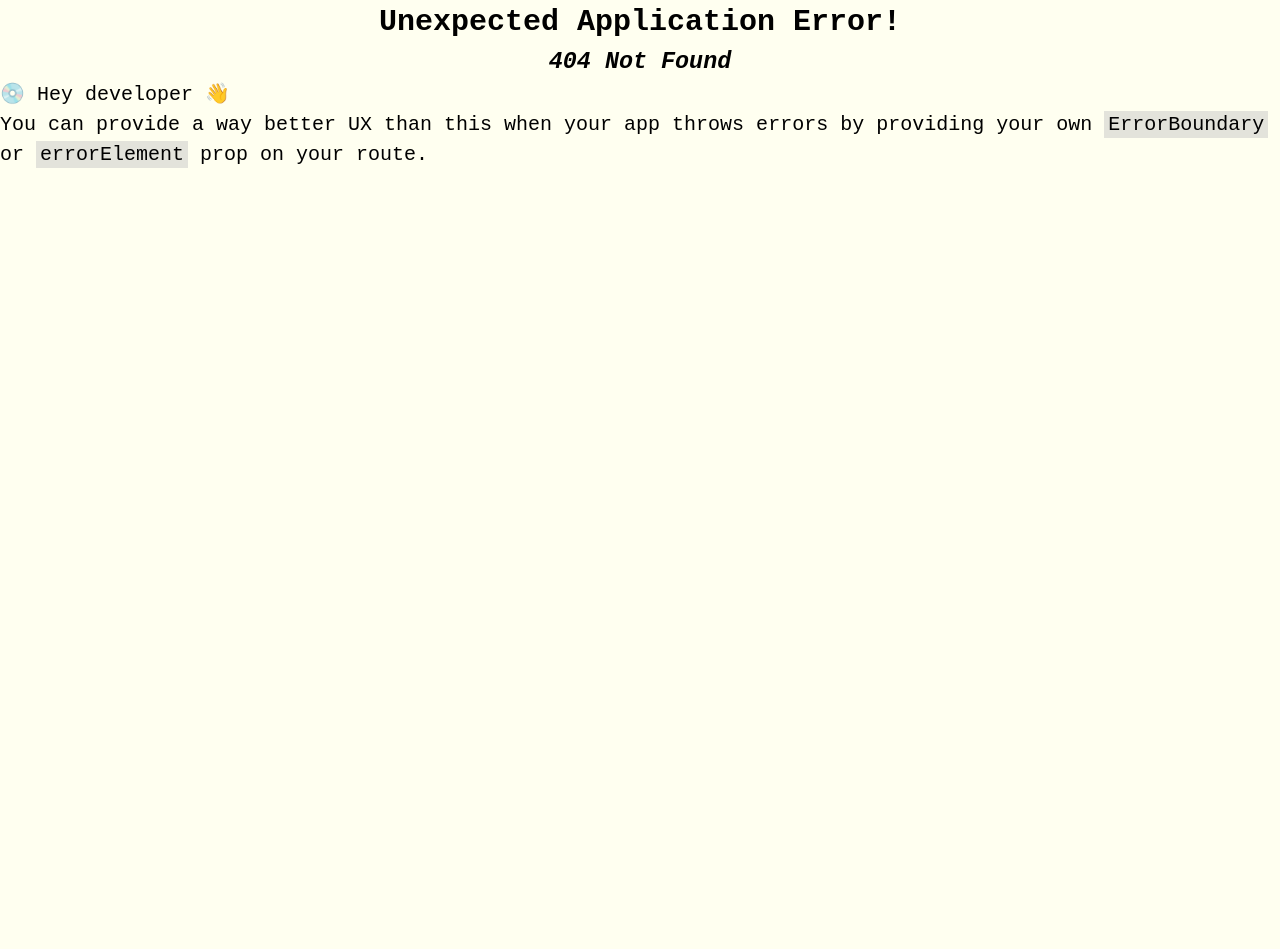
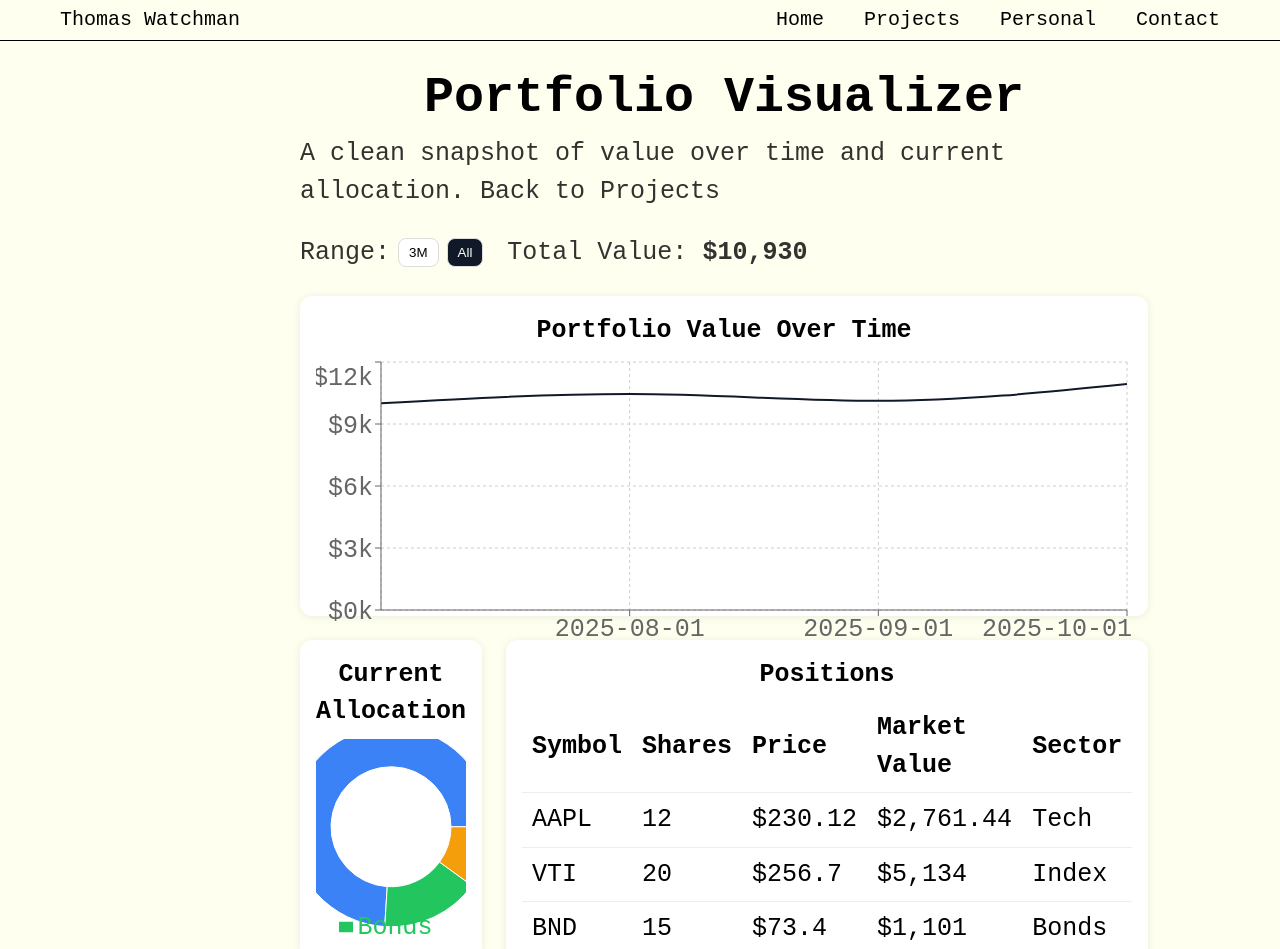
Before and after one commit to thomas12121212/PersonalWebsite, a React (Vite) app: page /projects/portfolio in a window 1280 px wide. Before the commit this address had no page. Shown: the top 949 px of the page. Before the commit the page ends 800 px from the top, so only its background shows below. Built offline with nearby package versions, Linux system fonts and the light colour scheme.

Commit message:
I added my portfolio project

```diff
--- a/package.json
+++ b/package.json
@@ -12,7 +12,8 @@
   "dependencies": {
     "react": "^19.1.1",
     "react-dom": "^19.1.1",
-    "react-router-dom": "^7.9.4"
+    "react-router-dom": "^7.9.4",
+    "recharts": "^3.3.0"
   },
   "devDependencies": {
     "@eslint/js": "^9.36.0",
--- a/src/main.jsx
+++ b/src/main.jsx
@@ -2,13 +2,13 @@ import React from 'react'
 import ReactDOM from 'react-dom/client'
 import { createBrowserRouter, RouterProvider } from 'react-router-dom'
 import App from './App.jsx'
+import Portfolio from './pages/Portfolio.jsx'
 import Home from './pages/Home.jsx'
 import Projects from './pages/Projects.jsx'
 import Contact from './pages/Contact.jsx'
 import Personal from './pages/Personal.jsx'
 import './index.css'
 
-// Works at "/" in dev and "/PersonalWebsite/" in prod
 const router = createBrowserRouter(
   [
     {
@@ -17,8 +17,9 @@ const router = createBrowserRouter(
       children: [
         { index: true, element: <Home /> },
         { path: 'projects', element: <Projects /> },
+        { path: 'projects/portfolio', element: <Portfolio /> }, // <- add this
         { path: 'contact', element: <Contact /> },
-          { path: 'personal', element: <Personal /> }
+        { path: 'personal', element: <Personal /> }
       ],
     },
   ],
--- a/src/pages/Home.jsx
+++ b/src/pages/Home.jsx
@@ -1,17 +1,14 @@
+import { Link } from "react-router-dom";
 export default function Home() {
   return (
       <>
           <div className="view">
               <div className="paragraph">
-                  <p> Welcome <br></br>
-                      My name is Thomas Watchman. My goal is to help build a positive,
-                      human-based AI future, which I call Human 3.0.
-                      In order to do that, I am building AI products
-                      that upgrade people and organizations—rather than try to replace them.
-                      I’m Thomas Watchman, a computer scientist and builder focused on creating technology that strengthens, not replaces, human potential. My goal is to help shape a future where artificial intelligence and people work side by side to amplify creativity, problem-solving, and connection — a vision I call Human 3.0. I’m passionate about developing AI systems that are transparent, ethical, and deeply human-centered, using my background in programming, data analysis, and machine learning to turn ideas into impactful tools. Beyond code, I’m fascinated by how technology shapes society — from how we learn and collaborate to how we find meaning in the digital age. This website is a place to share my projects, experiments, and thoughts as I explore what it means to build technology for people — not just for progress.
-                      <br></br>Thanks for visiting<br></br>
-                      Read <a href="#">what I’m working on</a>, browse <a href="#">projects</a>,
-                      or check the <a href="#">archive</a>
+                  <p> Welcome, <br></br><br></br>
+                      My name is Thomas Watchman, and this is my personal site. I am a computer scientist with interest
+                      in cybersecurity, machine learning and quantitative analysis Here I have documented projects,
+                      interests, and personal achievements. Read <Link to="./projects">what I'm up to</Link>, browse <Link to="./projects">what I'm working on</Link>,
+                      or get to <Link to="./personal">know me better</Link><br></br>
                       <br></br> Thanks for visiting, <br></br> - Thomas
                   </p>
                   <div className="sectionTitle">
--- /dev/null
+++ b/src/pages/Portfolio.jsx
@@ -0,0 +1,148 @@
+import { useMemo, useState } from 'react'
+import {
+  LineChart, Line, XAxis, YAxis, Tooltip, ResponsiveContainer, CartesianGrid,
+  PieChart, Pie, Cell, Legend
+} from 'recharts'
+import { Link } from 'react-router-dom'
+
+const mockSnapshots = [
+  { date: '2025-07-01', value: 10000, allocations: { Stocks: 70, Bonds: 20, Cash: 10 } },
+  { date: '2025-08-01', value: 10450, allocations: { Stocks: 72, Bonds: 18, Cash: 10 } },
+  { date: '2025-09-01', value: 10120, allocations: { Stocks: 69, Bonds: 21, Cash: 10 } },
+  { date: '2025-10-01', value: 10930, allocations: { Stocks: 74, Bonds: 16, Cash: 10 } },
+]
+
+const mockPositions = [
+  { symbol: 'AAPL', shares: 12, price: 230.12, sector: 'Tech' },
+  { symbol: 'VTI', shares: 20, price: 256.70, sector: 'Index' },
+  { symbol: 'BND', shares: 15, price: 73.40, sector: 'Bonds' },
+  { symbol: 'CASH', shares: 1, price: 1093.00, sector: 'Cash' }, // cash balance
+]
+
+export default function Portfolio() {
+  const [range, setRange] = useState('all') // '3m' | 'all'
+
+  const lineData = useMemo(() => {
+    if (range === '3m' && mockSnapshots.length > 3) {
+      return mockSnapshots.slice(-3)
+    }
+    return mockSnapshots
+  }, [range])
+
+  const latest = mockSnapshots[mockSnapshots.length - 1]
+  const pieData = useMemo(
+    () => Object.entries(latest.allocations).map(([k, v]) => ({ name: k, value: v })),
+    []
+  )
+
+  const allocationColors = ['#3b82f6', '#22c55e', '#f59e0b', '#ef4444', '#a78bfa']
+
+  const totalValue = latest.value
+  const positionsRows = mockPositions.map(p => ({
+    ...p,
+    marketValue: p.symbol === 'CASH' ? p.price : p.price * p.shares
+  }))
+
+  return (
+    <div className="view" style={{ display: 'grid', gap: 24 }}>
+      <div>
+        <h1>Portfolio Visualizer</h1>
+        <p style={{ opacity: 0.8 }}>
+          A clean snapshot of value over time and current allocation.{' '}
+          <Link to="/projects">Back to Projects</Link>
+        </p>
+      </div>
+
+      <div style={{ display: 'flex', gap: 24, alignItems: 'center', flexWrap: 'wrap' }}>
+        <div style={{ display: 'flex', gap: 8, alignItems: 'center' }}>
+          <span style={{ opacity: 0.8 }}>Range:</span>
+          <button
+            onClick={() => setRange('3m')}
+            style={btnStyle(range === '3m')}
+          >3M</button>
+          <button
+            onClick={() => setRange('all')}
+            style={btnStyle(range === 'all')}
+          >All</button>
+        </div>
+        <div style={{ opacity: 0.8 }}>Total Value: <strong>${totalValue.toLocaleString()}</strong></div>
+      </div>
+
+      {/* Line chart */}
+      <div style={{ width: '100%', height: 320, background: 'white', padding: 16, borderRadius: 12, boxShadow: '0 1px 8px rgba(0,0,0,0.08)' }}>
+        <div style={{ marginBottom: 8, fontWeight: 700 }}>Portfolio Value Over Time</div>
+        <ResponsiveContainer width="100%" height="100%">
+          <LineChart data={lineData}>
+            <CartesianGrid strokeDasharray="3 3" />
+            <XAxis dataKey="date" />
+            <YAxis tickFormatter={(v) => `$${v/1000}k`} />
+            <Tooltip formatter={(v) => `$${Number(v).toLocaleString()}`} />
+            <Line type="monotone" dataKey="value" stroke="#111827" strokeWidth={2} dot={false} />
+          </LineChart>
+        </ResponsiveContainer>
+      </div>
+
+      {/* Allocation + Table */}
+      <div style={{ display: 'grid', gridTemplateColumns: '1fr 1fr', gap: 24 }}>
+        <div style={{ width: '100%', height: 320, background: 'white', padding: 16, borderRadius: 12, boxShadow: '0 1px 8px rgba(0,0,0,0.08)' }}>
+          <div style={{ marginBottom: 8, fontWeight: 700 }}>Current Allocation</div>
+          <ResponsiveContainer width="100%" height="100%">
+            <PieChart>
+              <Pie data={pieData} dataKey="value" nameKey="name" innerRadius={60} outerRadius={100}>
+                {pieData.map((_, i) => <Cell key={i} fill={allocationColors[i % allocationColors.length]} />)}
+              </Pie>
+              <Legend />
+              <Tooltip formatter={(v) => `${v}%`} />
+            </PieChart>
+          </ResponsiveContainer>
+        </div>
+
+        <div style={{ background: 'white', padding: 16, borderRadius: 12, boxShadow: '0 1px 8px rgba(0,0,0,0.08)' }}>
+          <div style={{ marginBottom: 8, fontWeight: 700 }}>Positions</div>
+          <div style={{ overflowX: 'auto' }}>
+            <table style={{ width: '100%', borderCollapse: 'collapse' }}>
+              <thead>
+              <tr>
+                <th style={thtd}>Symbol</th>
+                <th style={thtd}>Shares</th>
+                <th style={thtd}>Price</th>
+                <th style={thtd}>Market Value</th>
+                <th style={thtd}>Sector</th>
+              </tr>
+              </thead>
+              <tbody>
+              {positionsRows.map(row => (
+                <tr key={row.symbol}>
+                  <td style={thtd}>{row.symbol}</td>
+                  <td style={thtd}>{row.shares}</td>
+                  <td style={thtd}>${row.price.toLocaleString()}</td>
+                  <td style={thtd}>${row.marketValue.toLocaleString()}</td>
+                  <td style={thtd}>{row.sector ?? '—'}</td>
+                </tr>
+              ))}
+              </tbody>
+            </table>
+          </div>
+        </div>
+      </div>
+
+      <div style={{ opacity: 0.8, fontSize: 16 }}>
+        <strong>Next steps:</strong> Load data from CSV/JSON, add filters (account, symbol), and show an
+        overlay “projection” line (your future ML model) on the same chart.
+      </div>
+    </div>
+  )
+}
+
+const thtd = { borderBottom: '1px solid #eee', padding: '8px 10px', textAlign: 'left' }
+
+function btnStyle(active) {
+  return {
+    padding: '6px 10px',
+    borderRadius: 8,
+    border: '1px solid #ddd',
+    background: active ? '#111827' : 'white',
+    color: active ? 'white' : 'black',
+    cursor: 'pointer'
+  }
+}
--- a/src/pages/Projects.jsx
+++ b/src/pages/Projects.jsx
@@ -1,14 +1,15 @@
+import { Link } from 'react-router-dom'
+
 export default function Projects() {
   return (
     <>
-        <div className="view"><h1>Projects</h1>
-            <ul>
-                <li>
-                    <strong>Personal Website</strong> — Vite + React on GitHub Pages.
-                </li>
-            </ul>
-        </div>
-
+      <div className="view">
+        <h1>Projects</h1>
+        <ul>
+          <li><strong>Personal Website</strong> — Vite + React on GitHub Pages.</li>
+          <li><strong>Portfolio Visualizer</strong> — My Portfolio broken down{' '}<Link to="./portfolio">Open</Link></li>
+        </ul>
+      </div>
     </>
   )
 }
```
Also changed, not shown: 1 other file (tests, documents, lock files or other folders).
